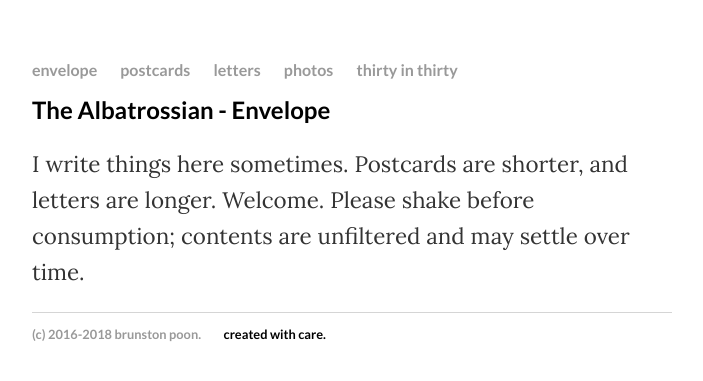
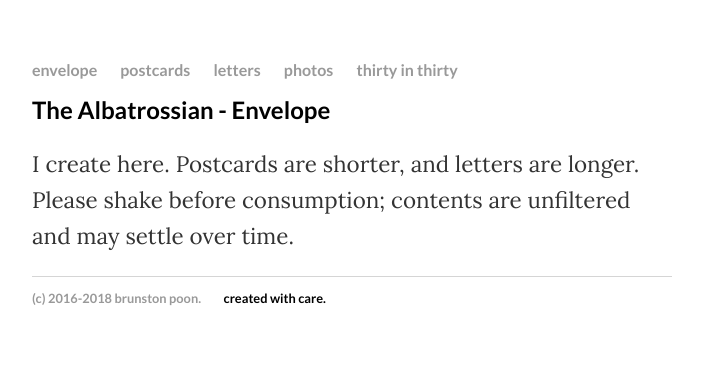
Before and after one commit to brunston/albatrossianweb, a Jekyll site: the page built from index.html, in a window 1280 px wide. Shown: the top 381 px of the page, without its empty margins (288-991 px from the left). Built offline with Jekyll 4.4.1, drawn with Linux system fonts in a browser that asks for light colours.

Commit message:
fix index

```diff
--- a/_includes/index.md
+++ b/_includes/index.md
@@ -1,2 +1,2 @@
 <h1>The Albatrossian - Envelope</h1>
-<p>I write things here sometimes. Postcards are shorter, and letters are longer. Welcome. Please shake before consumption; contents are unfiltered and may settle over time.</a></p>
+<p>I create here. Postcards are shorter, and letters are longer. Please shake before consumption; contents are unfiltered and may settle over time.</a></p>
```
